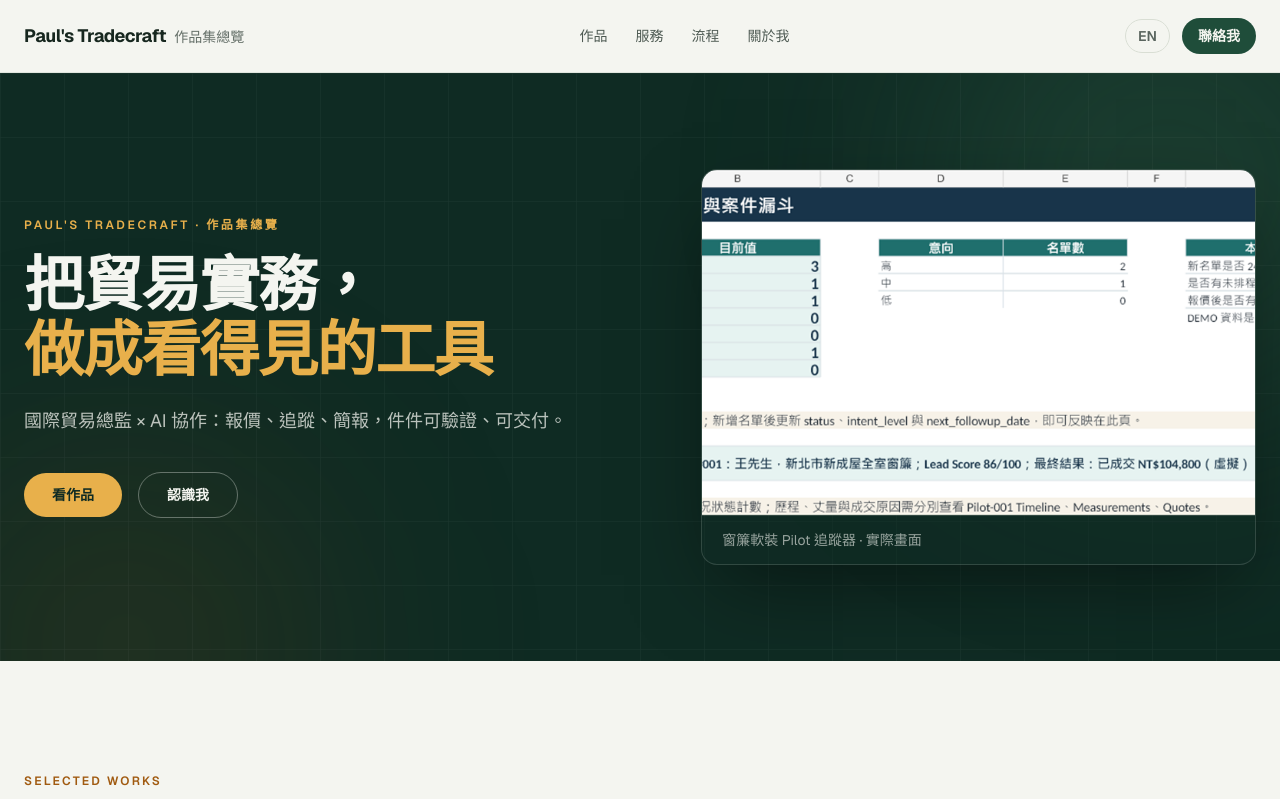
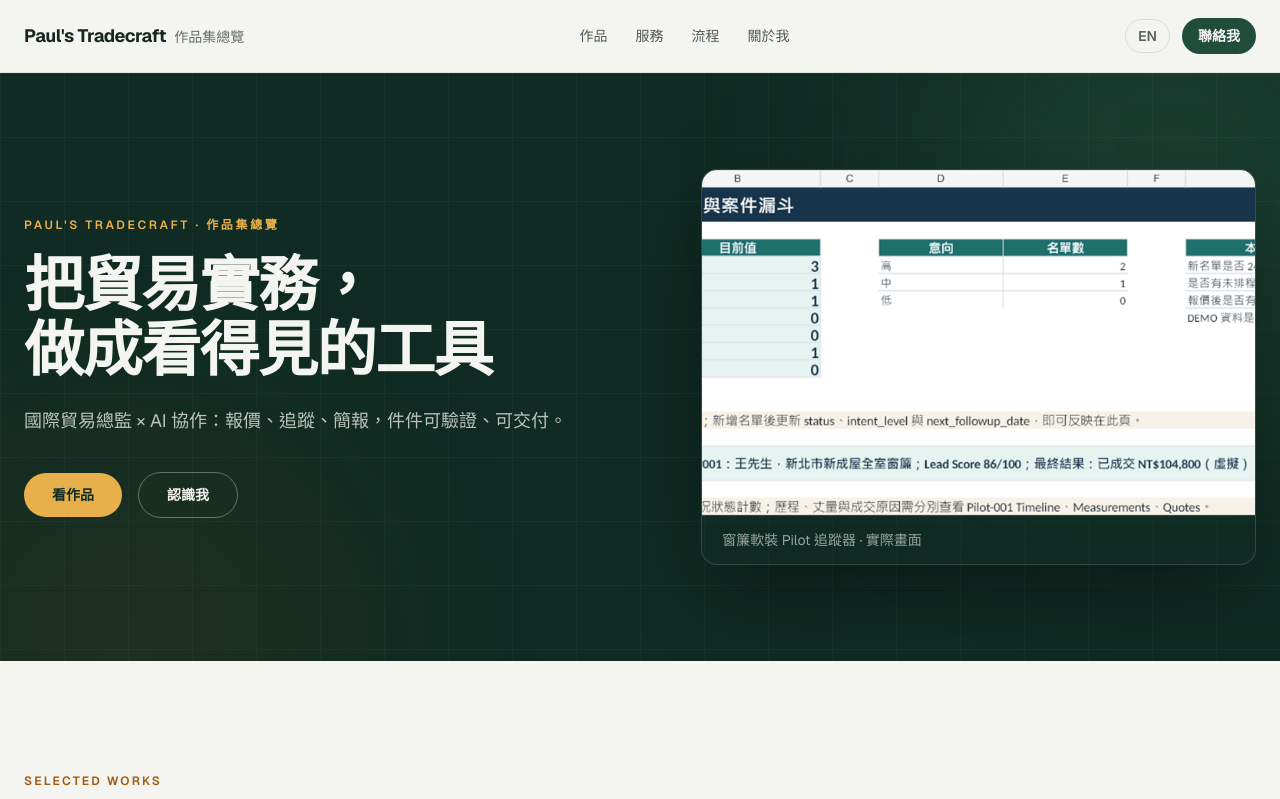
Before and after one commit to apchen1978/pauls-tradecraft, a React (Vite) app: page / in a window 1280 px wide. Shown: the top 799 px of the page. Built offline with nearby package versions, Linux system fonts and the light colour scheme.

Commit message:
design: hero accent to white (bone) for mature restraint, keep gold as secondary accent

```diff
--- a/src/components/Hero.jsx
+++ b/src/components/Hero.jsx
@@ -29,7 +29,7 @@ export default function Hero() {
           >
             {t.hero.headlineA}
             <br />
-            <span className="font-semibold text-gold">{t.hero.headlineB}</span>
+            <span className="font-semibold text-bone">{t.hero.headlineB}</span>
           </motion.h1>
           <motion.p variants={fadeUp} className="mt-6 max-w-[52ch] text-base leading-relaxed text-bone/75 md:text-lg">
             {t.hero.sub}
```
